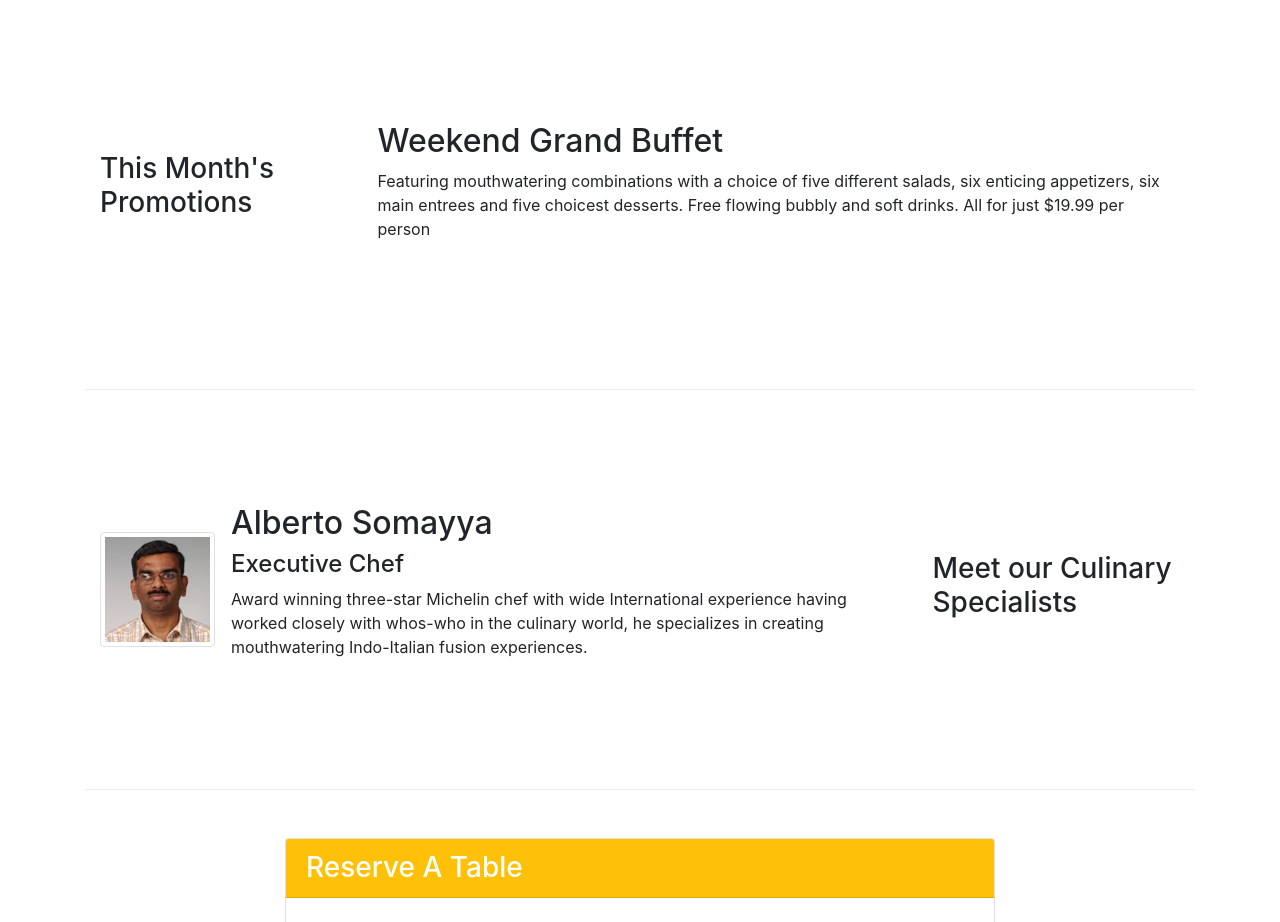
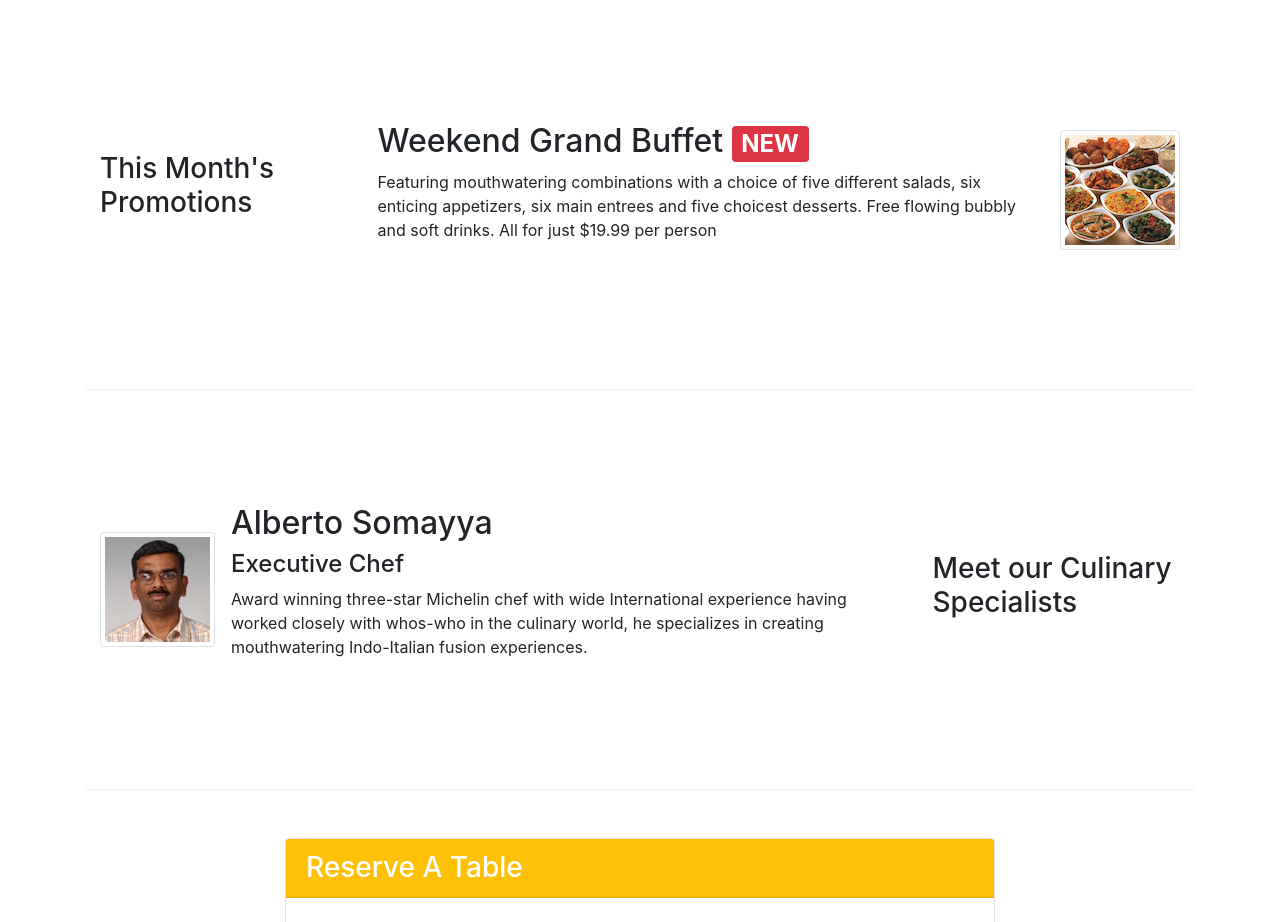
Before and after one commit to above-the-line/bootstrap-assignment1, a website: page index.html in a window 1280 px wide. Shown: the part 1000-1922 px from the top of the page. Drawn offline with nearby package versions, Linux system fonts and the light colour scheme.

Commit message:
added buffet media

```diff
--- a/index.html
+++ b/index.html
@@ -102,8 +102,13 @@
                 <h3>This Month's Promotions</h3>
             </div>
             <div class="col col-sm col-md">
-                <h2>Weekend Grand Buffet</h2>
-                <p class="d-none d-sm-block">Featuring mouthwatering combinations with a choice of five different salads, six enticing appetizers, six main entrees and five choicest desserts. Free flowing bubbly and soft drinks. All for just $19.99 per person </p>
+                <div class="media">
+                    <img class="d-flex img-thumbnail align-self-center order-last" src="img/buffet.png" alt="buffet">
+                    <div class="media-body">
+                        <h2>Weekend Grand Buffet   <span class="badge badge-danger">NEW</span></h2>
+                        <p class="d-none d-sm-block pr-3">Featuring mouthwatering combinations with a choice of five different salads, six enticing appetizers, six main entrees and five choicest desserts. Free flowing bubbly and soft drinks. All for just $19.99 per person </p>
+                    </div>
+                </div>
             </div>
         </div>
 
```
